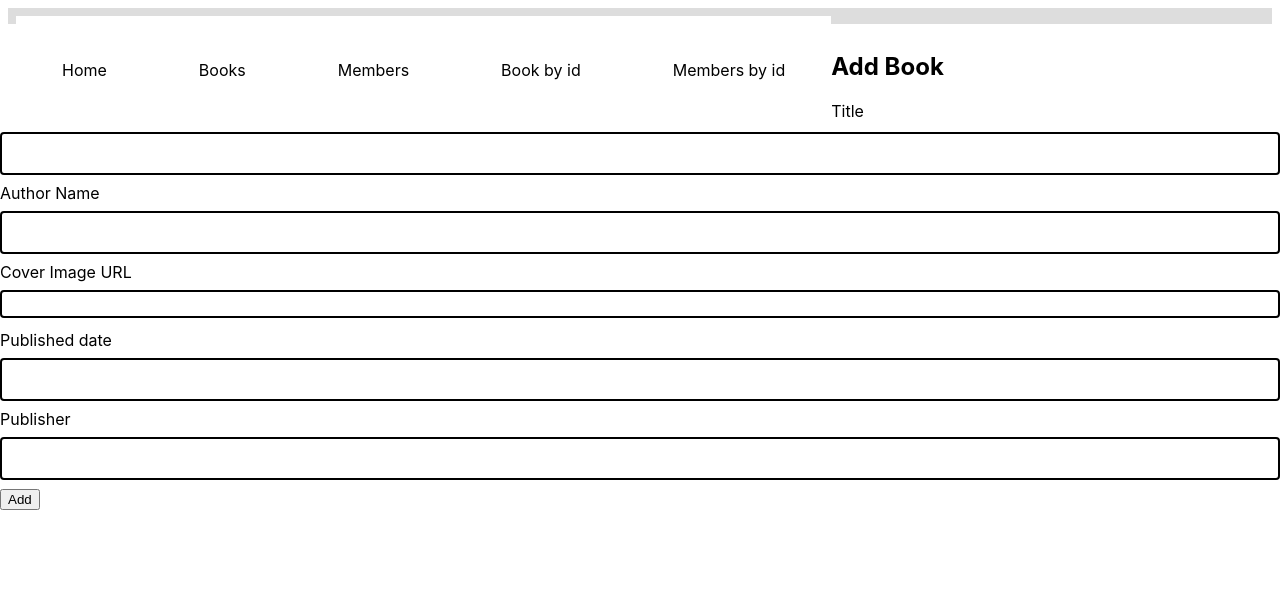
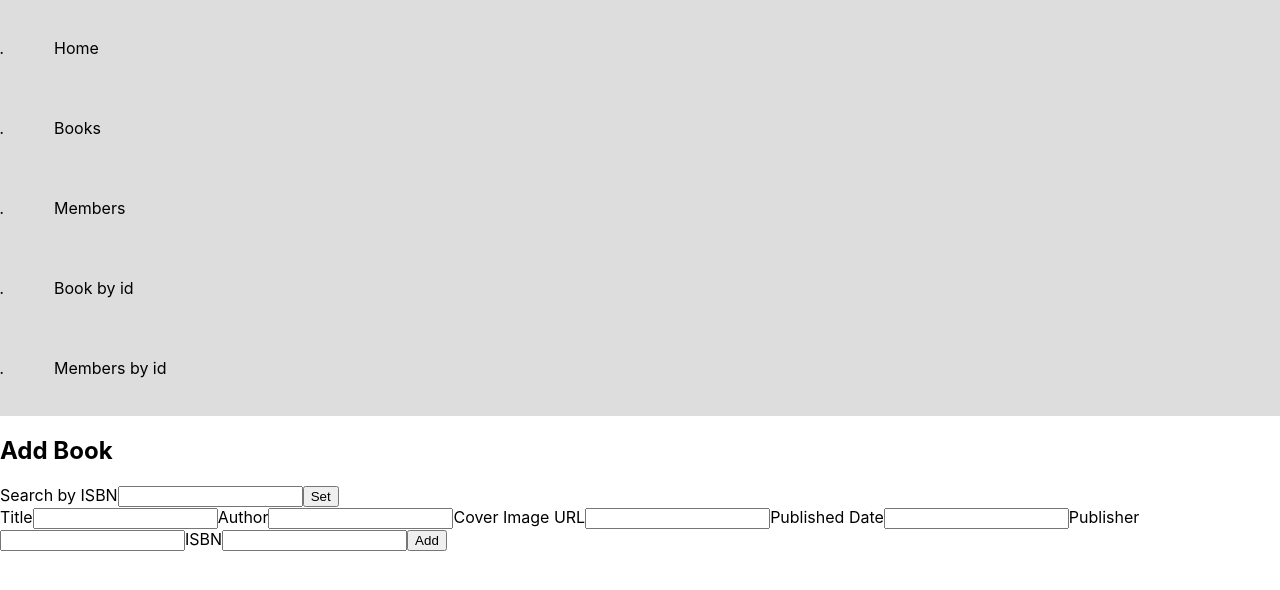
Before and after one commit to vikaBu/Typescript-ReactAPP, a React (Create React App) app: page /add/add-book in a window 1280 px wide. Shown: the top 590 px of the page. Built offline with nearby package versions, Linux system fonts and the light colour scheme.

Commit message:
ISBN search added

```diff
--- a/src/App.scss
+++ b/src/App.scss
@@ -36,26 +36,3 @@
     transform: rotate(360deg);
   }
 }
-
-li a {
-  display: block;
-  color:black;
-  text-align: center;
-  padding: 14px 16px;
-  text-decoration: none;
-}
-
-nav {
-  float: top;
-  padding: 8px;
-  background-color: #ffffff;
-  list-style-type: none;
-}
-
-li {
-  float: left;
-  padding: 8px;
-  background-color: #ffffff;
-  overflow: hidden;
-
-}
--- a/src/App.tsx
+++ b/src/App.tsx
@@ -3,7 +3,7 @@ import { BrowserRouter as Router, Switch, Route, Link, useParams } from 'react-r
 import './App.scss';
 import { BooksPage } from './Book';
 import { BookIdPage } from './BookManagePage';
-import {AddBookPage} from './addBook'
+import {AddBook} from './addBook'
 
 function App() {
   return (
@@ -42,7 +42,7 @@ function App() {
             <BookIdPage />
           </Route>
           <Route exact path ='/add/add-book'>
-            <AddBookPage />
+            <AddBook />
           </Route>
           <Route path='/members/:id'>
             <MembersIdPage />
--- a/src/Book.scss
+++ b/src/Book.scss
@@ -4,16 +4,4 @@ li {
     padding: 30px 30px;
     text-decoration: none;
     list-style-type: new;
-  }
-h1{
-    color: navy;
-    text-align: center;
 }
-h3{
-    color:white;
-    text-align: left;
-}
-h4{
-    float: right;
-    position: relative
-}
--- a/src/Book.tsx
+++ b/src/Book.tsx
@@ -65,10 +65,10 @@ export function SearchResults(props:SearchResultsProps) {
     return(
         <section>
         <h2>List of Books</h2>
+        <a href ={"http://localhost:3000/add/add-book"}> Add Books</a>
+
         <ul>
-
             {bookList}
-
         </ul>
         </section>
     )
--- a/src/BookManagePage.tsx
+++ b/src/BookManagePage.tsx
@@ -1,7 +1,6 @@
 import React from 'react'
-import { BrowserRouter as Router, Switch, Route, Link, useParams } from 'react-router-dom';
-import { useState, useEffect, ChangeEvent, } from "react";
-import { Book } from './Book';
+import { useParams } from 'react-router-dom';
+import { useState, useEffect } from "react";
 
 interface BookItem {
     title: string;
@@ -18,15 +17,14 @@ export function BookIdPage() {
         fetch(`http://localhost:3001/books/${id}`)
             .then(response => response.json())
             .then(json => setItem(json.book))
-    }, [])
-
-
+    })
     let { id } = useParams();
     return <section>
+        <a href= "/add/add-book"> Add Book</a>
         <h2>Books id: {id}</h2>
         <h1>Title :{item.title}</h1>
         <h3>Author :{item.author}</h3>
-        <h4><img src={item.cover_image_url} alt="Book cover"/></h4>
+        <h3><img src={item.cover_image_url} alt="Book cover"/></h3>
         <h3>ISBN :{item.isbn}</h3>
         <h3>Published :{item.published_date}</h3>
          </section>
--- a/src/addBook.scss
+++ /dev/null
@@ -1,13 +0,0 @@
-div{
-    padding: 20 px;
-
-}
-
-input{
-    width: 100%;
-    padding: 12px 20px;
-    margin: 8px 0;
-    box-sizing: border-box;
-    border: 2px solid black;
-    border-radius: 4px;
-}
--- a/src/addBook.tsx
+++ b/src/addBook.tsx
@@ -1,49 +1,77 @@
-import React, { useState, ChangeEvent, FormEvent, useEffect } from 'react'
-import './addBook.scss'
+import React, { useState, FormEvent } from 'react';
 
-export function AddBookPage() {
-    const [title, setTitle] = useState("");
-    const [author, setAuthor] = useState("");
-    const [cover_image_url, setCoverImage] = useState("");
-    const [publishedDate, setPublishedDate] = useState("");
-    const [publisher, setPublisher] = useState("")
+interface AddBook{
+    title:string;
+    author: string;
+    cover_image_url: string;
+    published_date: number;
+    isbn: string;
+}
+export function AddBook() {
+    const [title, setTitle]=useState("");
+    const[author, setAuthor]= useState("");
+    const[publishDate, setPublishedDate]= useState("");
+    const[coverImageUrl, setCoverImage] = useState("");
+    const[isbn, setIsbn] = useState("");
+    const[publisher, setPublisher]= useState("");
 
-    const data = {title: title, author: author, cover_image_url: cover_image_url, publishedDate:publishedDate, publisher: publisher}
+  const setSearch = ()=>{
+    fetch(`http://localhost:3001/books/by-isbn/${isbn}`)
+    .then(response => response.json())
+    .then(json => {
+        setTitle(json.title)
+        setAuthor(json.author)
+        setPublishedDate(json.publishDate)
+        setPublisher(json.publisher)
+        setCoverImage(json.coverImageUrl)
+    })
+  }
+    const data = {
+        title: title,
+        author: author,
+        publishDate: publishDate,
+        publisher: publisher,
+        coverImageUrl: coverImageUrl,
+        isbn: isbn
+    }
+    const submitForm =(event: FormEvent)=>{
+        event.preventDefault()
+        fetch("http://localhost:3001/books/new", {
+        method: "Post",
+        body: JSON.stringify(data),
+        headers: {"Content-Type": "application/json"}
+        })
+    }
+    return (
+    <section>
+    <h2>Add Book</h2>
+    <label htmlFor="isbn">Search by ISBN</label>
+    <input type="text" id="isbn"  value={isbn} onChange={event=> {setIsbn(event.target.value)}}/>
+    <button onClick={setSearch}>Set</button>
+    <form onSubmit={submitForm} >
 
-    const submitForm = (event: FormEvent) => {
-        event.preventDefault()
-        fetch ("http://localhost:3001/books/new", {
-            method: "post",
-            body: JSON.stringify(data),
-            headers: {"Content-Type":"application/json"}
-        })
+    <label htmlFor="title">Title</label>
+    <input type="text" id="title"  value={title} onChange={event=> {setTitle(event.target.value)}}/>
 
-    }
+    <label htmlFor="author">Author</label>
+    <input type="text" id="author"  value={author} onChange={event=> {setAuthor(event.target.value)}}/>
 
-    return (<div>
-      <h2>Add Book</h2>
+    <label htmlFor="coverImageUrl">Cover Image URL</label>
+    <input type="text" id="coverImageUrl"  value={coverImageUrl} onChange={event=> {setCoverImage(event.target.value)}}/>
 
-      <form onSubmit={submitForm}>
-      <label htmlFor = "title">Title</label>
-      <input type="text" id="title"  value={title} onChange ={event=>setTitle(event.target.value)}/>
+    <label htmlFor="publishDate">Published Date</label>
+    <input type="text" id="publishDate"  value={publishDate} onChange={event=> {setPublishedDate(event.target.value)}}/>
 
-      <label htmlFor="authorName">Author Name</label>
-      <input type="text" id="authorName" name="authorName" value={author} onChange ={event=>setAuthor(event.target.value)}/>
+    <label htmlFor="publisher">Publisher</label>
+    <input type="text" id="publisher"  value={publisher} onChange={event=> {setPublisher(event.target.value)}}/>
 
-      <label htmlFor="coverImage">Cover Image URL</label>
-      <input type="image" id="coverImage" name="coverImage" value={cover_image_url} onChange ={event=>setCoverImage(event.target.value)}/>
+    <label htmlFor="publisher">ISBN</label>
+    <input type="text" id="isbn"  value={isbn} onChange={event=> {setIsbn(event.target.value)}}/>
 
-      <label htmlFor="publishedDate">Published date</label>
-      <input type="text" id="publishedDate" name="publishedDate" value={publishedDate} onChange ={event=>setPublishedDate(event.target.value)}/>
-
-      <label htmlFor="publisher">Publisher </label>
-      <input type="text" id="publisher" name="publisher" value={publishedDate} onChange ={event=>setPublisher(event.target.value)}/>
-
-      <button type="submit" value="Add">
-          Add
-      </button>
-    </form>
-    </div>
-      )
-    ;
+    <button type="submit" value="Add">
+        Add
+    </button>
+  </form>
+    </section>
+    )
   }
```
